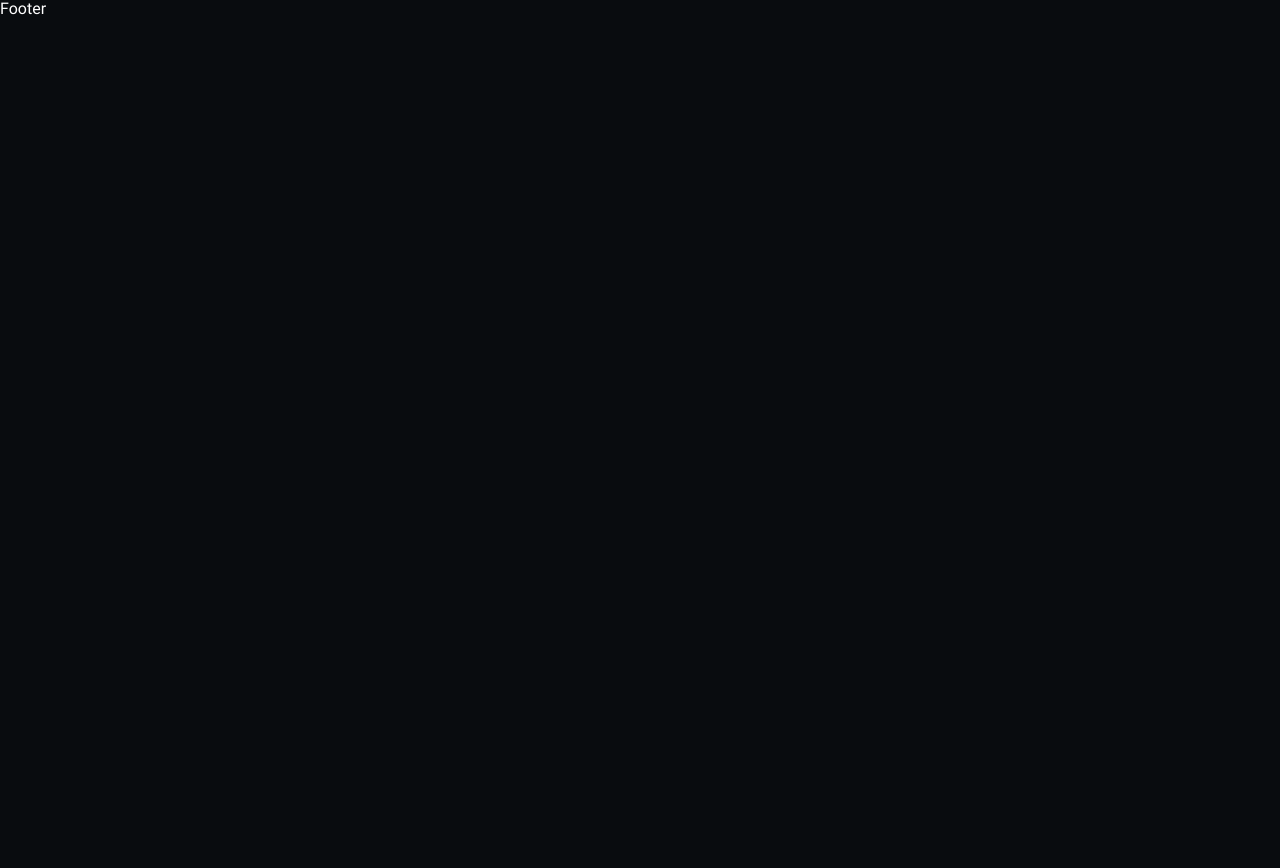
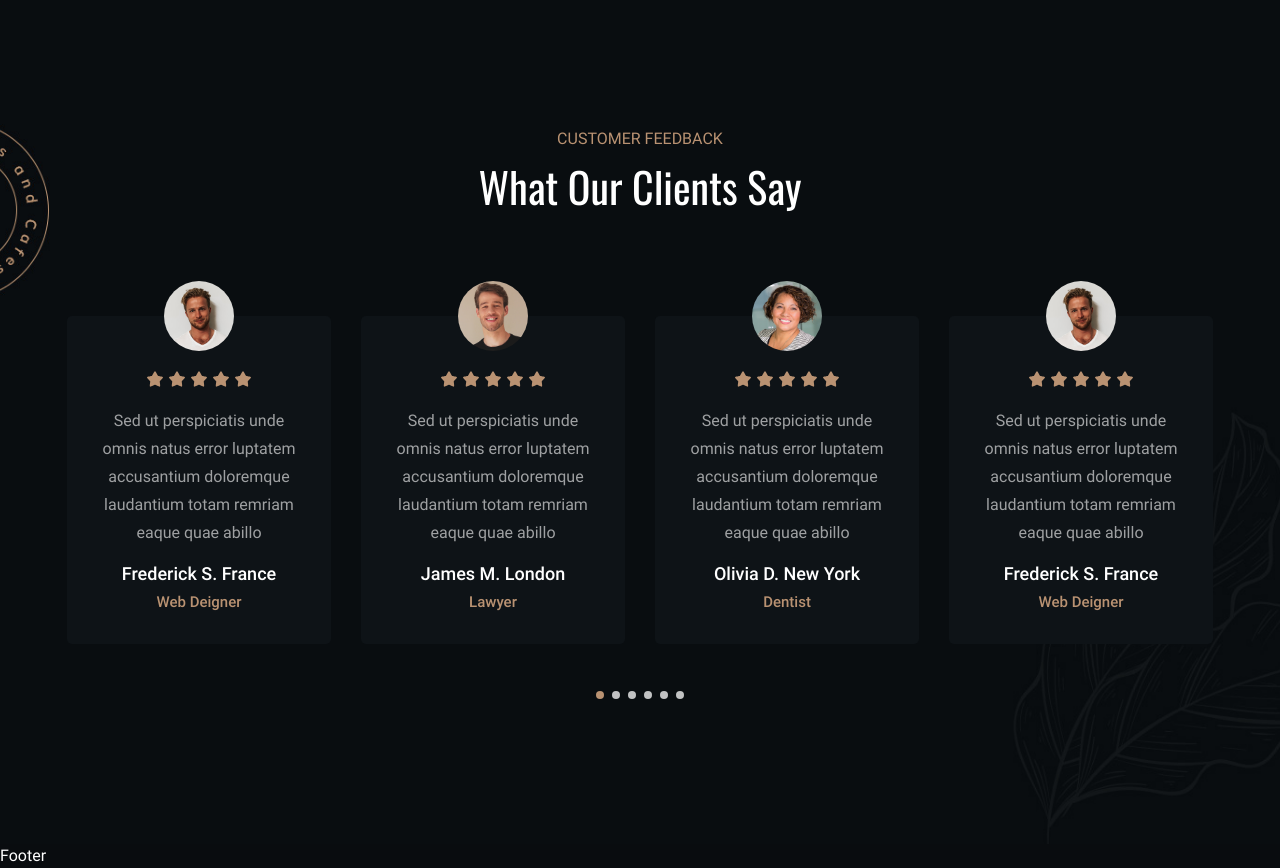
Before and after one commit to milyvaghasiya/kaffen-coffee-house, a React (Create React App) app: page / in a window 1280 px wide. Shown: the part 5174-6042 px from the top of the page. Before the commit the page ends 5195 px from the top, so only its background shows below. Built offline with nearby package versions, Linux system fonts and the light colour scheme.

Commit message:
create the testimonial section

```diff
--- a/src/components/banner/index.js
+++ b/src/components/banner/index.js
@@ -42,7 +42,7 @@ const Banner = () => {
         className="banner-slider"
       >
         {slides.map((slide, index) => (
-          <SwiperSlide key={index}>
+          <SwiperSlide key={index} className="banner-slide">
             <div className="position-relative">
               <img
                 src={slide.image}
--- a/src/components/banner/style.css
+++ b/src/components/banner/style.css
@@ -6,7 +6,7 @@
   object-fit: cover;
   pointer-events: none;
 }
-.swiper-slide > div::before {
+.banner-slide > div::before {
   content: "";
   position: absolute;
   left: 0;
--- /dev/null
+++ b/src/components/clients/index.js
@@ -0,0 +1,74 @@
+import React from "react";
+import { Swiper, SwiperSlide } from "swiper/react";
+import { Pagination } from "swiper/modules";
+import { Container } from "react-bootstrap";
+import { GiRoundStar } from "react-icons/gi";
+import Client1 from "../../assets/images/testimonial-1.jpg";
+import Client2 from "../../assets/images/testimonial-2.jpg";
+import Client3 from "../../assets/images/testimonial-3.jpg";
+import "swiper/css/pagination";
+import "swiper/css";
+import "./style.css";
+
+const clientsData = [
+  { img: Client1, name: "Frederick S. France", role: "Web Deigner" },
+  { img: Client2, name: "James M. London", role: "Lawyer" },
+  { img: Client3, name: "Olivia D. New York", role: "Dentist" },
+];
+
+const Clients = () => {
+  return (
+    <section id="clients-section">
+      <Container className="py-130 position-relative overflow-hidden">
+        <p className="text-uppercase section-subTitle text-center">
+          Customer Feedback
+        </p>
+        <h3 className="Oswald_400 section-title text-center">
+          What Our Clients Say
+        </h3>
+        <Swiper
+          modules={[Pagination]}
+          pagination={{ clickable: true }}
+          spaceBetween={30}
+          slidesPerView={1}
+          speed={1000}
+          loop
+          breakpoints={{
+            576: {
+              slidesPerView: 2,
+            },
+            992: {
+              slidesPerView: 3,
+            },
+            1200: {
+              slidesPerView: 4,
+            },
+          }}
+          className="testimonial-slider"
+        >
+          {[...clientsData, ...clientsData].map((client, index) => (
+            <SwiperSlide key={index} className="">
+              <div className="client-card text-center">
+                <img src={client.img} alt="client" className="client-img" />
+                <div className="ratings d-flex justify-content-center align-items-center">
+                  {[...Array(5)].map((_, index) => (
+                    <GiRoundStar key={index} />
+                  ))}
+                </div>
+                <p>
+                  Sed ut perspiciatis unde omnis natus error luptatem
+                  accusantium doloremque laudantium totam remriam eaque quae
+                  abillo
+                </p>
+                <h5>{client.name}</h5>
+                <span>{client.role}</span>
+              </div>
+            </SwiperSlide>
+          ))}
+        </Swiper>
+      </Container>
+    </section>
+  );
+};
+
+export default Clients;
--- /dev/null
+++ b/src/components/clients/style.css
@@ -0,0 +1,67 @@
+#clients-section {
+  position: relative;
+  background-image: url("../../assets//images//testimonial-bg.jpeg");
+  background-position: center;
+  background-repeat: no-repeat;
+  background-size: cover;
+  object-fit: cover;
+}
+.testimonial-slider {
+  margin-top: 70px;
+  padding: 35px 0 70px 0;
+}
+.client-card {
+  padding: 30px;
+  padding-top: 0;
+  background-color: #0e1317;
+  border-radius: 5px;
+}
+.client-img {
+  height: 70px;
+  width: 70px;
+  border-radius: 100%;
+  margin-top: -35px;
+  margin-bottom: 15px;
+  position: relative;
+  z-index: 1;
+}
+.ratings {
+  font-size: 18px;
+  margin-bottom: 15px;
+  color: #b99272;
+  gap: 4px;
+  height: 26px;
+}
+.client-card p {
+  opacity: 0.6;
+  line-height: 1.75;
+}
+.client-card h5 {
+  font-size: 18px;
+  font-weight: 500;
+  margin-bottom: 5px;
+}
+.client-card span {
+  color: #b99272;
+  font-size: 15px;
+  font-weight: 500;
+}
+.swiper-pagination-bullet {
+  background: #fff;
+  opacity: 0.75;
+}
+.swiper-pagination-bullet-active {
+  background-color: #b99272;
+  opacity: 1;
+}
+@media screen and (max-width: 767px) {
+  .testimonial-slider {
+    margin-top: 50px;
+    padding-bottom: 50px;
+  }
+  .client-img {
+    height: 60px;
+    width: 60px;
+    margin-top: -30px;
+  }
+}
--- a/src/components/gallery/style.css
+++ b/src/components/gallery/style.css
@@ -25,7 +25,7 @@
   width: 100%;
   height: 100%;
   background: #090c0f;
-  opacity: 0.85;
+  opacity: 0;
   transition: all 0.7s cubic-bezier(0.3, 0, 0.3, 1);
   z-index: 2;
   pointer-events: none;
--- a/src/pages/index.js
+++ b/src/pages/index.js
@@ -5,6 +5,7 @@ import About from "../components/about";
 import Menu from "../components/menu";
 import WhyChooseUs from "../components/whyChooseUs";
 import Gallery from "../components/gallery";
+import Clients from "../components/clients";
 
 const Home = () => {
   return (
@@ -14,6 +15,7 @@ const Home = () => {
       <Menu />
       <WhyChooseUs />
       <Gallery />
+      <Clients />
     </Layouts>
   );
 };
```
